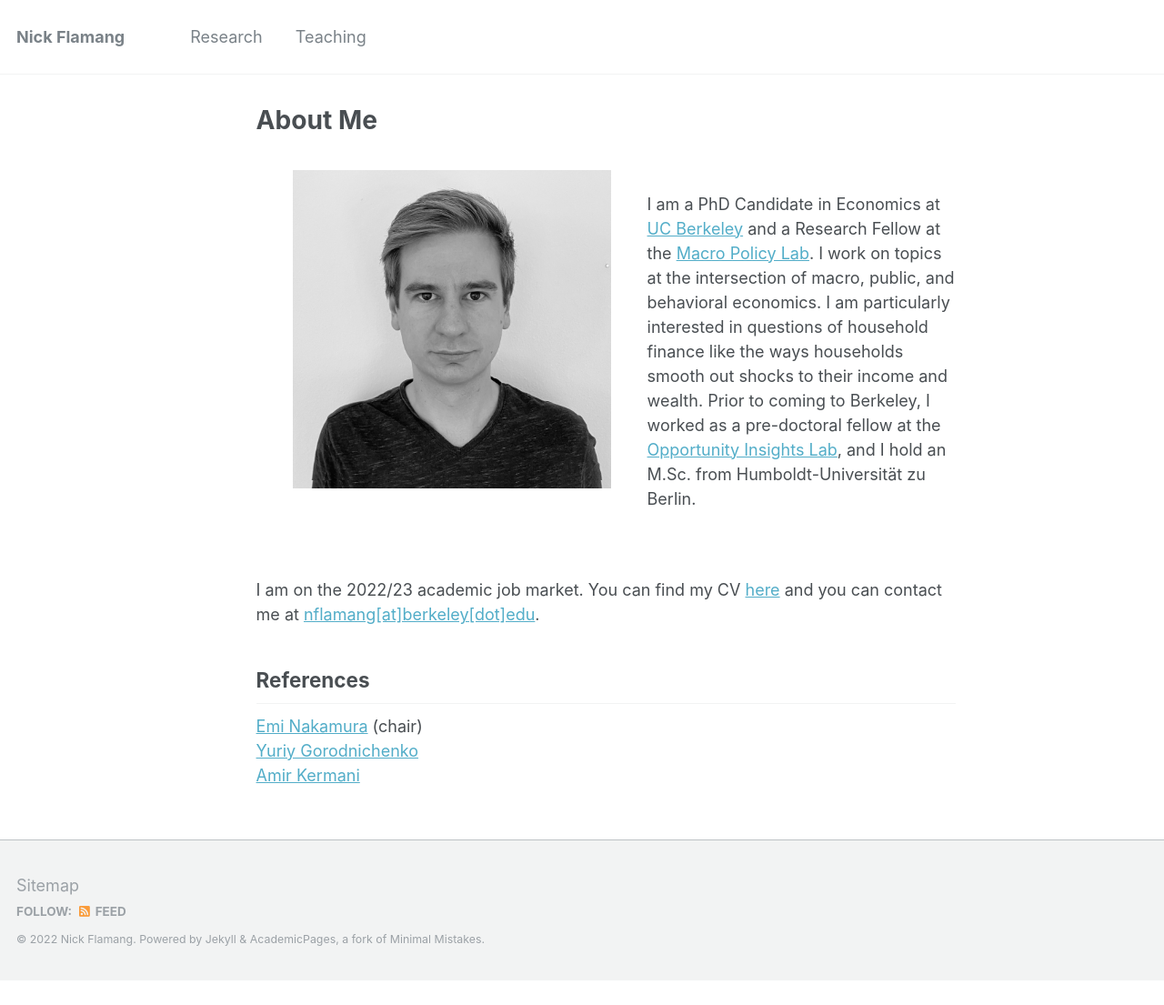
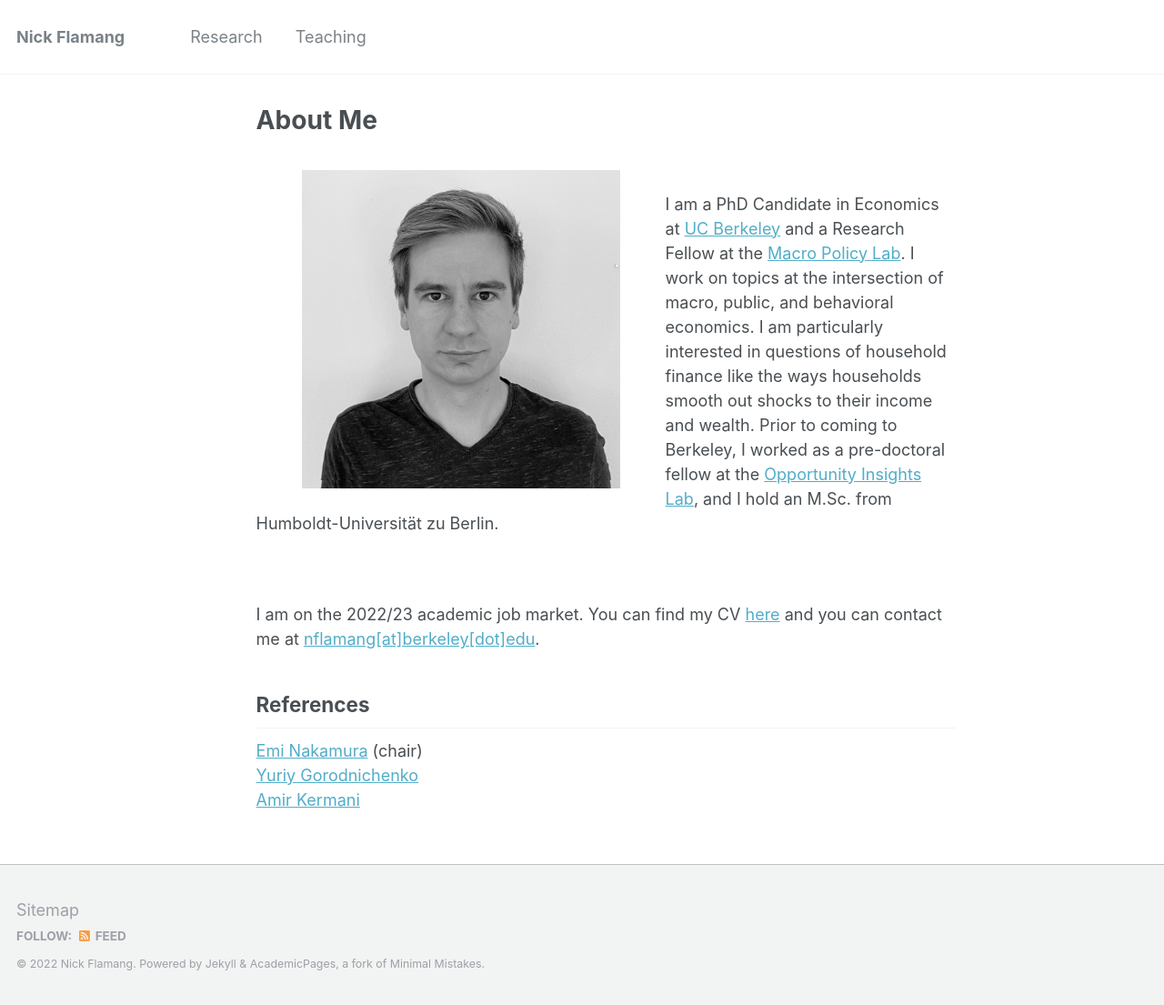
Before and after one commit to nickflamang/nickflamang.github.io, a Jekyll site: the page built from test_index.md, in a window 1280 px wide. Shown: the whole page at 91% size. Built offline with Jekyll 4.4.1, drawn with Linux system fonts in a browser that asks for light colours; before the commit the page ends 1078 px from its top, so only the background shows below that.

Commit message:
Update test_index.md

```diff
--- a/test_index.md
+++ b/test_index.md
@@ -4,7 +4,7 @@ author_profile: false
 ---
 
 <br />
-<img align="left" width="350" style="align:left;margin:0px 40px" src="{{ site.url }}/images/nick_website.jpg" alt="A photo of Nick Flamang">
+<img align="left" width="350" style="vertical-align:left;margin:0px 50px" src="{{ site.url }}/images/nick_website.jpg" alt="A photo of Nick Flamang">
 
 I am a PhD Candidate in Economics at [UC Berkeley](https://www.econ.berkeley.edu/) and a Research Fellow at the [Macro Policy Lab](https://www.macropolicylab.org/). I work on topics at the intersection of macro, public, and behavioral economics. I am particularly interested in questions of household finance like the ways households smooth out shocks to their income and wealth. Prior to coming to Berkeley, I worked as a pre-doctoral fellow at the [Opportunity Insights Lab](https://opportunityinsights.org/), and I hold an M.Sc. from Humboldt-Universität zu Berlin.
 
```
